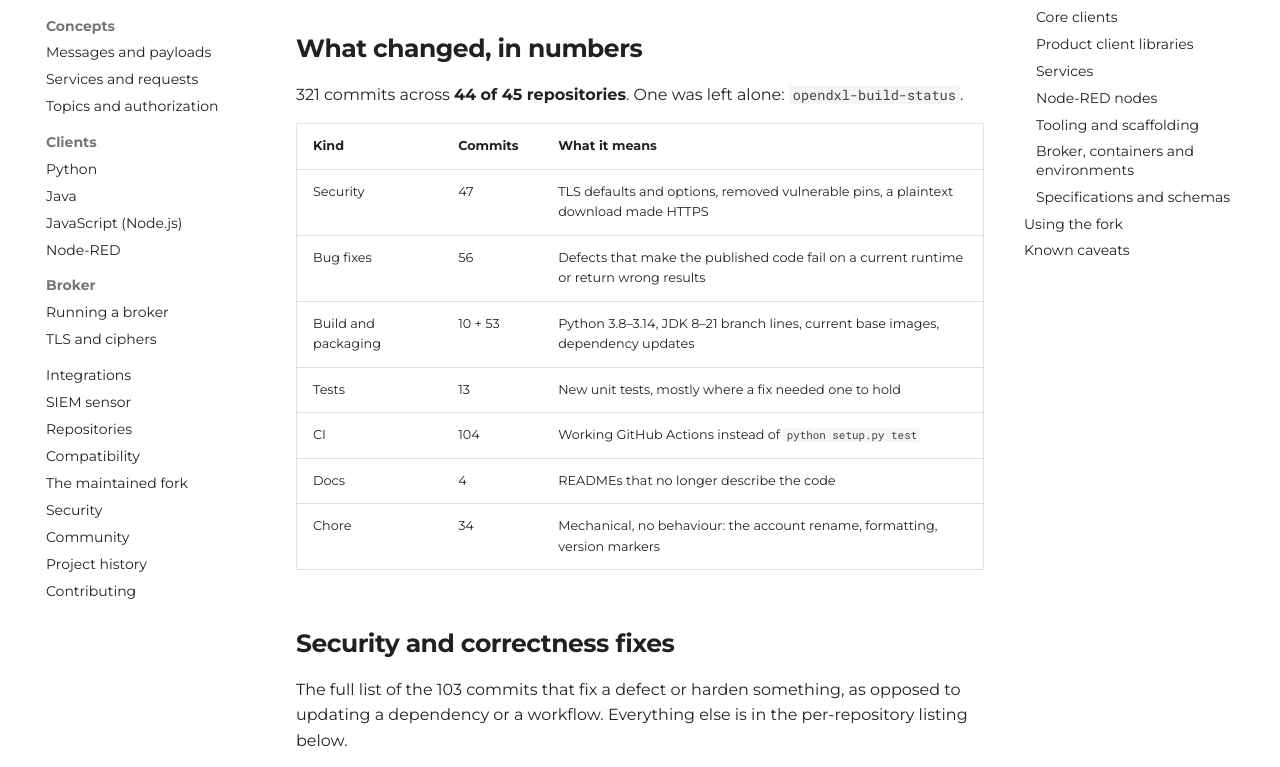
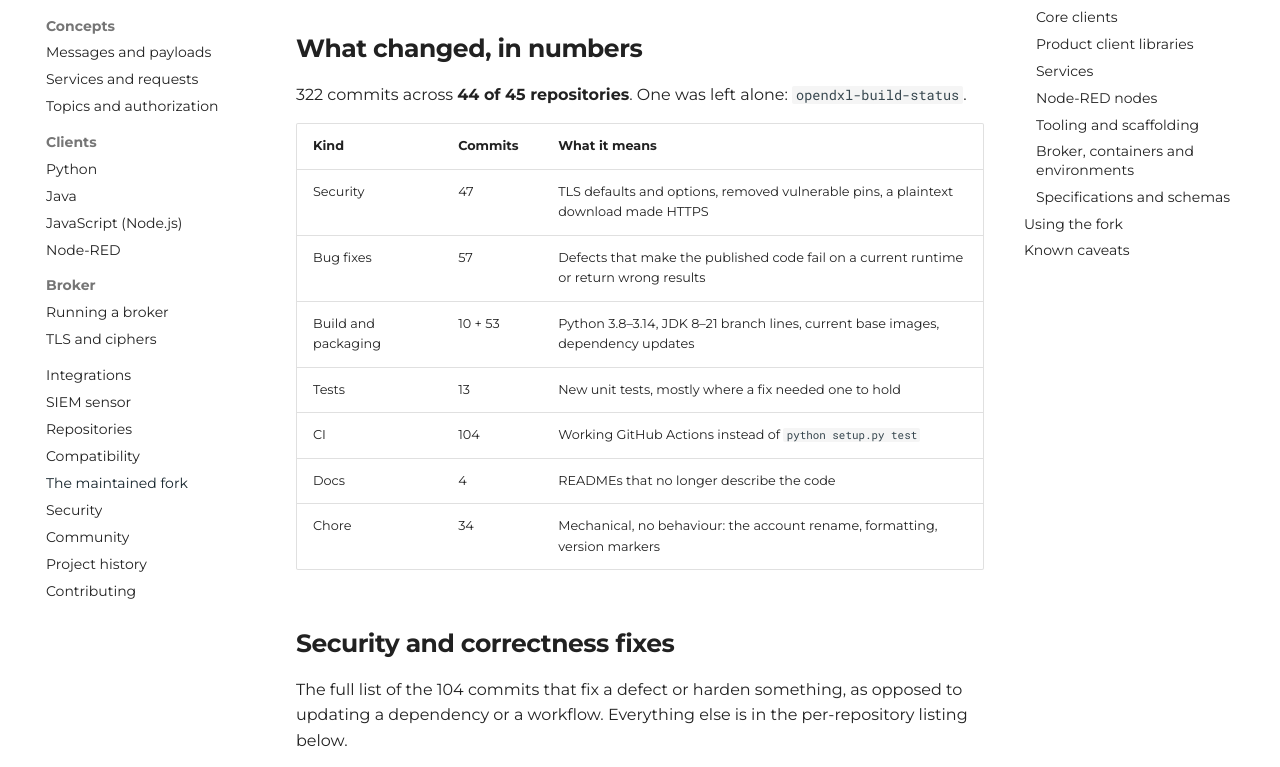
Before and after one commit to JMuellerTX/opendxl-docs, an MkDocs documentation site: the page built from docs/fork.md, in a window 1280 px wide and 1400 px high, scrolled down 535 px. Shown: the part 175-942 px from the top of the window. Built offline with MkDocs 1.6.1 and Material for MkDocs 9.7.7, drawn with Linux system fonts in a browser that asks for light colours; comment, search, counter and statistics services are not loaded; some of the changed text lies outside the part shown.

Commit message:
Regenerate the fork inventory: 322 commits, 57 bug fixes
Picks up the broker's TLS profile fix. Classified as a bug rather than a
security fix: nothing was exposed, the two profiles that imitate brokers
without TLS 1.3 were simply not telling the truth about them.

Co-Authored-By: Claude Opus 5 <noreply@anthropic.com>

```diff
--- a/docs/fork.md
+++ b/docs/fork.md
@@ -25,13 +25,13 @@ repositories**.
 
 ## What changed, in numbers
 
-321 commits across **44 of 45 repositories**. One was left alone:
+322 commits across **44 of 45 repositories**. One was left alone:
 `opendxl-build-status`.
 
 | Kind | Commits | What it means |
 |---|---|---|
 | Security | 47 | TLS defaults and options, removed vulnerable pins, a plaintext download made HTTPS |
-| Bug fixes | 56 | Defects that make the published code fail on a current runtime or return wrong results |
+| Bug fixes | 57 | Defects that make the published code fail on a current runtime or return wrong results |
 | Build and packaging | 10 + 53 | Python 3.8–3.14, JDK 8–21 branch lines, current base images, dependency updates |
 | Tests | 13 | New unit tests, mostly where a fix needed one to hold |
 | CI | 104 | Working GitHub Actions instead of `python setup.py test` |
@@ -40,7 +40,7 @@ repositories**.
 
 ## Security and correctness fixes
 
-The full list of the 103 commits that fix a defect or harden something, as opposed to
+The full list of the 104 commits that fix a defect or harden something, as opposed to
 updating a dependency or a workflow. Everything else is in the per-repository listing below.
 
 | Kind | Repository | Change |
```
Also changed, not shown: other parts of docs/fork.md (+3 -1 lines), 1 other file.
